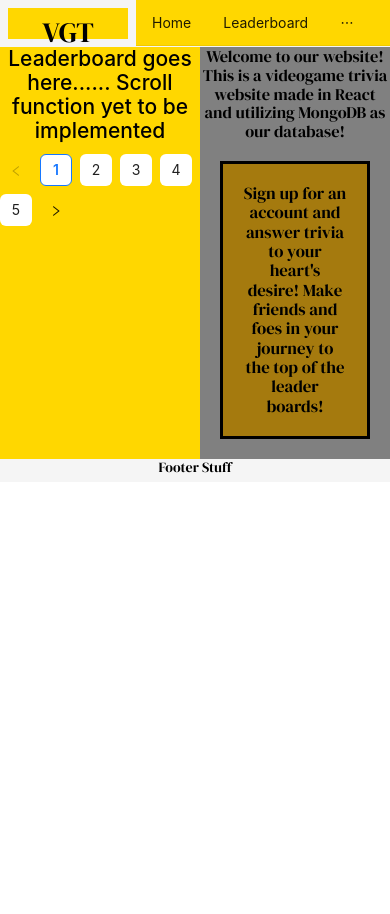
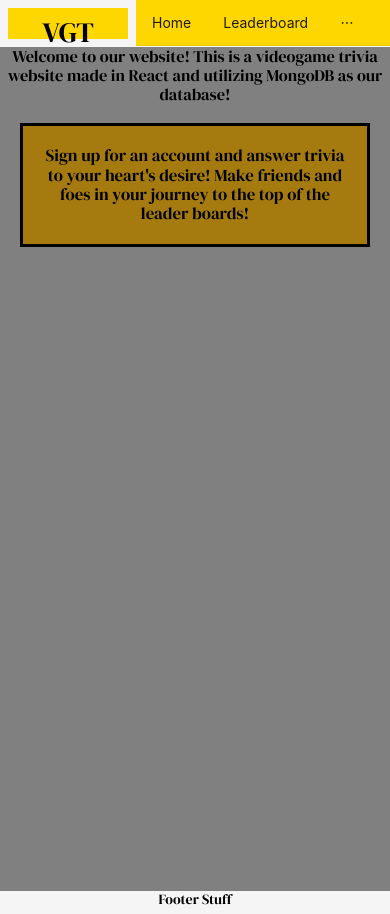
Before and after one commit to darthcurtiscass/VGT, a React (Create React App) app in the folder client/: page / in a window 390 px wide. Before the commit the page ends 844 px from the top, so only its background shows below. Built offline with nearby package versions, Linux system fonts and the light colour scheme.

Commit message:
updated page view height and added resposive leaderboard

```diff
--- a/client/src/App.css
+++ b/client/src/App.css
@@ -42,8 +42,13 @@
   padding: 20px;
 }
 
-.side-leaderboard {
-  @media screen and (max-width: 980px) {
+.body-container {
+  height:100vh;
+}
 
+
+@media only screen and (max-width: 480px) {
+  .side-leaderboard {
+    display: none;
   }
-}
+  }
--- a/client/src/App.js
+++ b/client/src/App.js
@@ -4,12 +4,13 @@ import Footer from './components/Footer';
 import Home from '../src/pages/Home';
 import {Layout} from 'antd';
 import 'antd/dist/reset.css';
+import './App.css';
 
 function App() {
   return (
     <Layout style={{fontFamily:"DM Serif Display"}} className="App">
       <Header/>
-      <div>
+      <div className='body-container'>
         <Home/>
       </div>
       <Footer/>
--- a/client/src/components/Header.js
+++ b/client/src/components/Header.js
@@ -1,6 +1,6 @@
 import React from 'react';
 import '../../src/App.css';
-import { Breadcrumb, Layout, Menu, theme } from 'antd';
+import { Breadcrumb, Layout, Menu, theme, xs } from 'antd';
 
 
  function Header() {
@@ -43,7 +43,7 @@ import { Breadcrumb, Layout, Menu, theme } from 'antd';
         <Menu
         mode='horizontal'
         style={{
-            backgroundColor:'gold'
+            backgroundColor:'gold',
         }}
 
         items={[
--- a/client/src/pages/Home.js
+++ b/client/src/pages/Home.js
@@ -14,7 +14,7 @@ const {Sider} = Layout;
 const Home = () => {
     return(
         <Layout
-        style={{fontFamily:"DM Serif Display", background: 'gray'}}>
+        style={{fontFamily:"DM Serif Display", background: 'gray'}} className='body-container'>
             <Sider className='side-leaderboard' max-width={300} style={{ background: 'gold' }}>
 
            <h1>Leaderboard goes here...... Scroll function yet to be implemented</h1>
```
